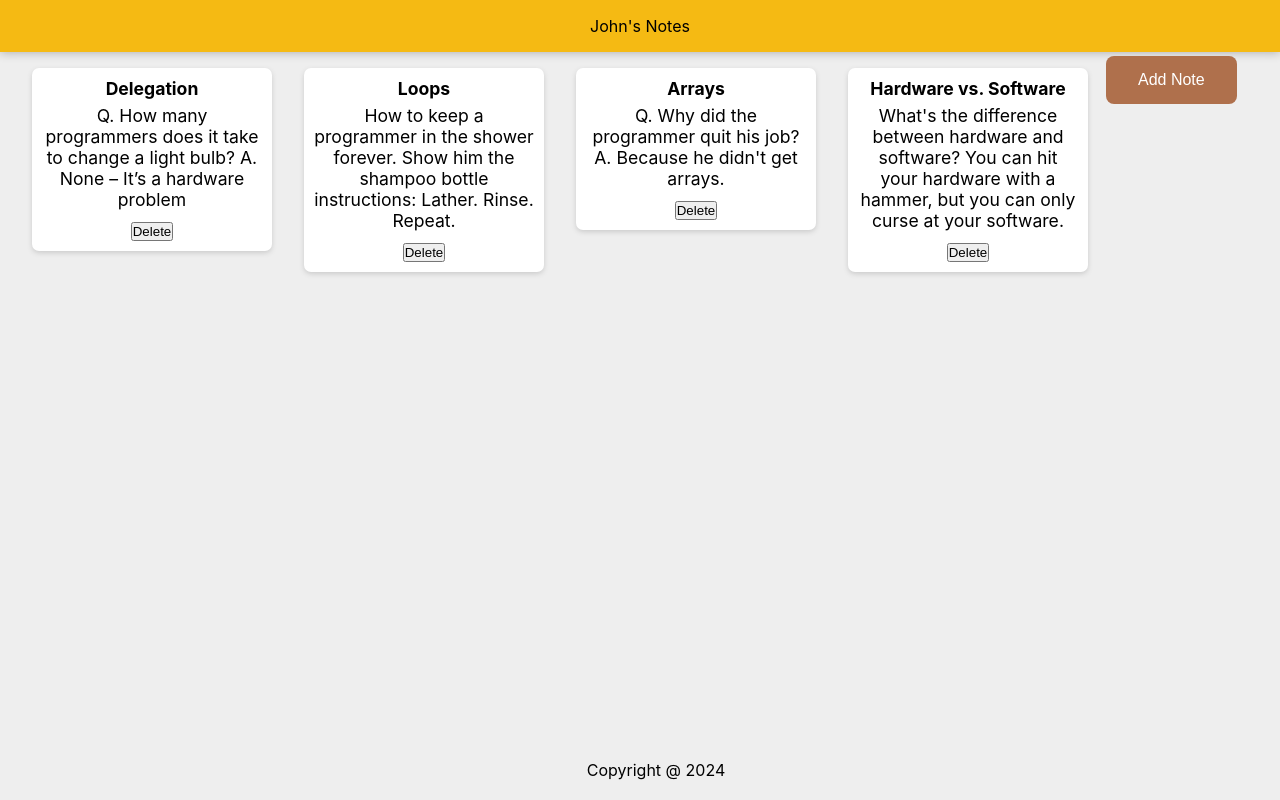
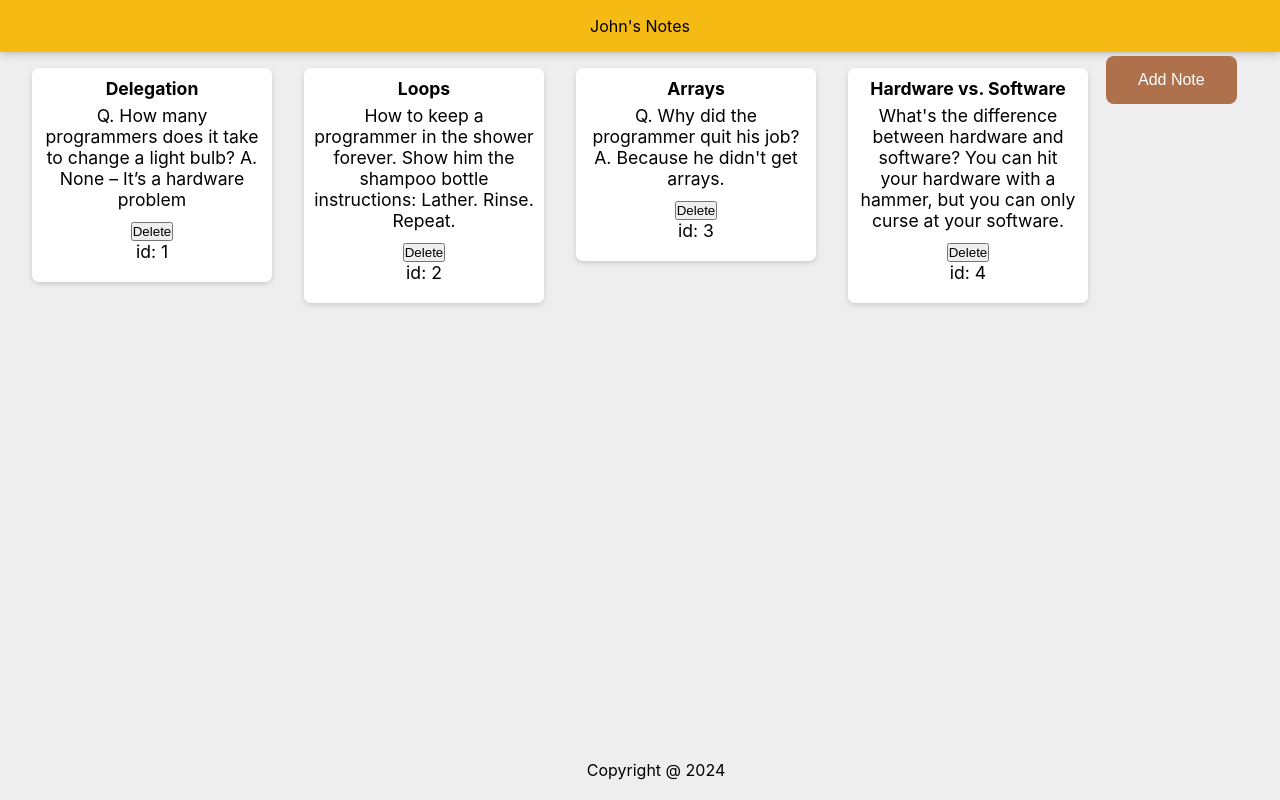
Before and after one commit to johndrotos/midterm, a React (Create React App) app: page / in a window 1280 px wide. Built offline with nearby package versions, Linux system fonts and the light colour scheme.

Commit message:
making delete

```diff
--- a/src/App.jsx
+++ b/src/App.jsx
@@ -38,8 +38,8 @@ function App() {
       <Header/>
       {notes.map((note) => (
         <Note
-          key={note.id}
-          id={note.id}
+          key={note.key}
+          id={note.key}
           title={note.title}
           content={note.content}
           onDelete={deleteNote}
--- a/src/Note.jsx
+++ b/src/Note.jsx
@@ -6,6 +6,7 @@ function Note({id, title, content, onDelete}) {
             <h1>{title}</h1>
             <p>{content}</p>
             <button onClick={() => onDelete(id)}>Delete</button>
+            <p>id: {id}</p>
         </div>
     );
 }
```
